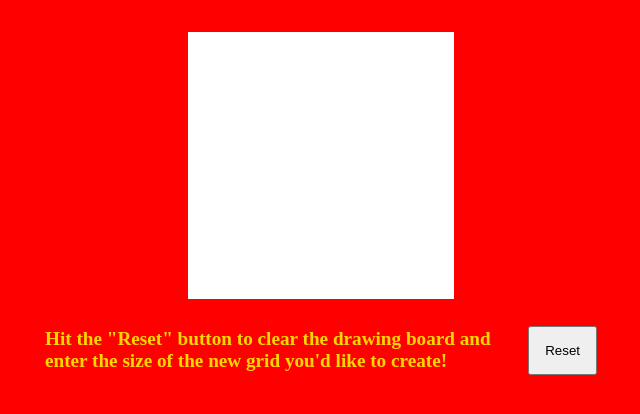
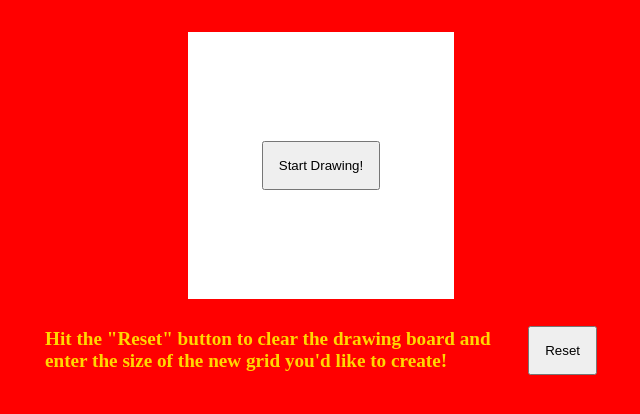
Before and after one commit to djcrago/etch-a-sketch, a plain HTML site: page index.html in a window 1280 px wide. Shown: the part 82-496 px from the top of the page, without its empty margins (319-959 px from the left). Drawn offline with Linux system fonts and the light colour scheme.

Commit message:
Modify style further and organize js

```diff
--- a/javascript.js
+++ b/javascript.js
@@ -1,23 +1,33 @@
 const grid = document.querySelector('#container');
-let screenWidth = (screen.availWidth) / 3; //3 was chosen arbitrarily
-grid.style.cssText = `height: ${(screenWidth + 'px')}; width: ${(screenWidth + 'px')};`;
+    let gridWidth = (screen.availWidth) / 3; //3 was chosen arbitrarily
+    grid.style.cssText = `height: ${(gridWidth + 'px')}; width: ${(gridWidth + 'px')};`; //dynamically determine grid size
+const startDrawing = document.createElement('button');
+    startDrawing.classList.toggle('btn'); //adds style from css
+    startDrawing.textContent = 'Start Drawing!';
+    grid.appendChild(startDrawing);
+    startDrawing.addEventListener('click', () => {
+        createSquares();
+        grid.removeChild(startDrawing);
+    });
 const resetButton = document.querySelector('#resetButton');
-resetButton.addEventListener('click', removeSquares);
-let gridSize = 16;
+    resetButton.addEventListener('click', removeSquares);
+let gridSize = 16; //16 was chosen arbitrarily
 let totalSquares = (gridSize ** 2);
-createSquares();
+
+
 
 function createSquares() {
     for (let i = 0; i < totalSquares; i++) {
         let square = document.createElement('div');
         square.classList.toggle('square');
-        square.style.cssText = `height: ${((screenWidth/gridSize) + 'px')}; width: ${((screenWidth/gridSize) + 'px')};`
+        square.style.cssText = `height: ${((gridWidth/gridSize) + 'px')}; width: ${((gridWidth/gridSize) + 'px')};`
         square.addEventListener('mouseover', () => {
             square.style.backgroundColor = 'black';
         })
         grid.appendChild(square);
     }
 }
+
 function removeSquares() {
     const squares = Array.from(grid.querySelectorAll('.square'));
     for (square of squares) {
--- a/styles.css
+++ b/styles.css
@@ -28,10 +28,10 @@ body {
 .text {
     font-family: 'Times New Roman', Times, serif;
     width: 50%;
+    margin-right: 15px;
 }
 
 .btn {
     padding: 15px;
-    margin-left: 15px;
     cursor: pointer;
 }
```
